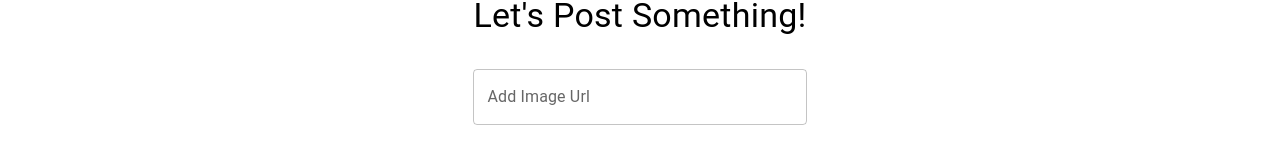
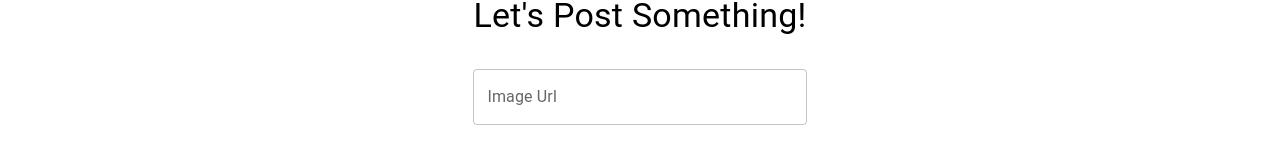
Before and after one commit to AvishayDev/Instagram, a React (Create React App) app in the folder frontend/: page /share in a window 1280 px wide. Shown: the part 109-264 px from the top of the page. Built offline with nearby package versions, Linux system fonts and the light colour scheme.

Commit message:
little changes in textField content.

```diff
--- a/frontend/src/pages/Share.tsx
+++ b/frontend/src/pages/Share.tsx
@@ -6,10 +6,10 @@ function Share() {
         <Stack spacing={4} sx={{marginTop:4}}>
             <Typography variant="h4">Let's Post Something!</Typography>
             <TextField
-                label='Add Image Url'/>
+                label='Image Url'/>
 
             <TextField
-                label='Write Something..'/>
+                label='Write Something...'/>
             <Button variant="contained">
                 Publish!
             </Button>
```
